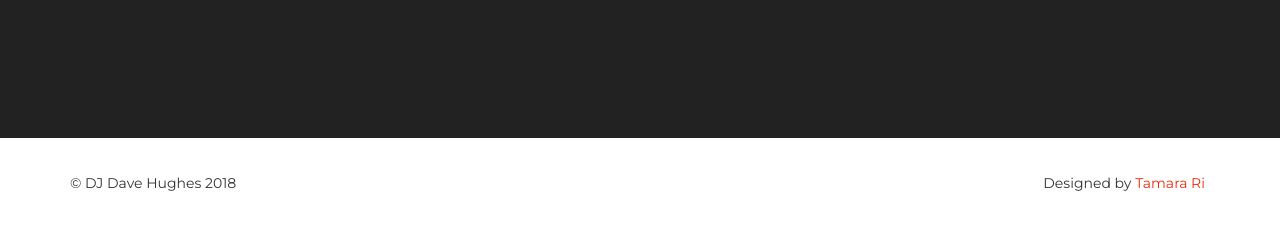
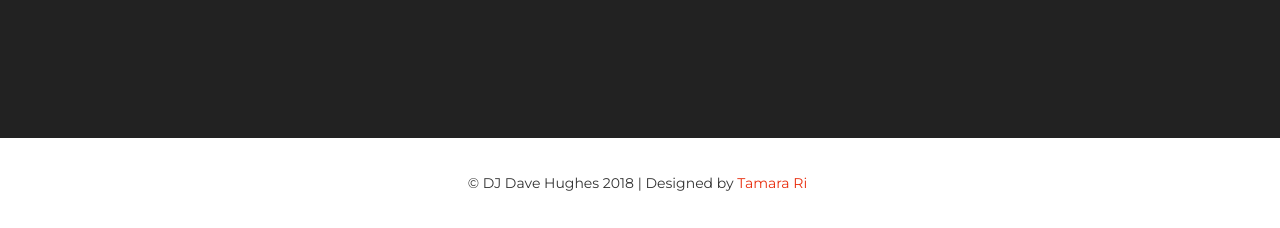
Before and after one commit to tamara4dave/website, a website: page index.html in a window 1280 px wide. Shown: the part 3902-4130 px from the top of the page. Drawn offline with nearby package versions, Linux system fonts and the light colour scheme; a web font is replaced by a local one.

Commit message:
Update index.html

```diff
--- a/index.html
+++ b/index.html
@@ -290,17 +290,13 @@
 <!-- Footer Section -->
     <footer>
         <div class="container">
-            <div class="row">
-                <div class="col-md-4 text-left">
-                    <span class="copyright">&copy; DJ Dave Hughes 2018</span>
-                </div>
                 <div class="col-md-4">
                     <ul class="list-inline social-buttons">
                     </ul>
                 </div>
-                <div class="col-md-4 text-right">
+                <div class="col-md-4 text-center">
                     <ul class="list-inline quicklinks">
-                        <li>Designed by <a href="http://www.tamarari.com" target="_blank">Tamara Ri</a>
+                        <li>&copy; DJ Dave Hughes 2018 | Designed by <a href="http://www.tamarari.com" target="_blank">Tamara Ri</a>
                     </ul>
                 </div>
             </div>
```
